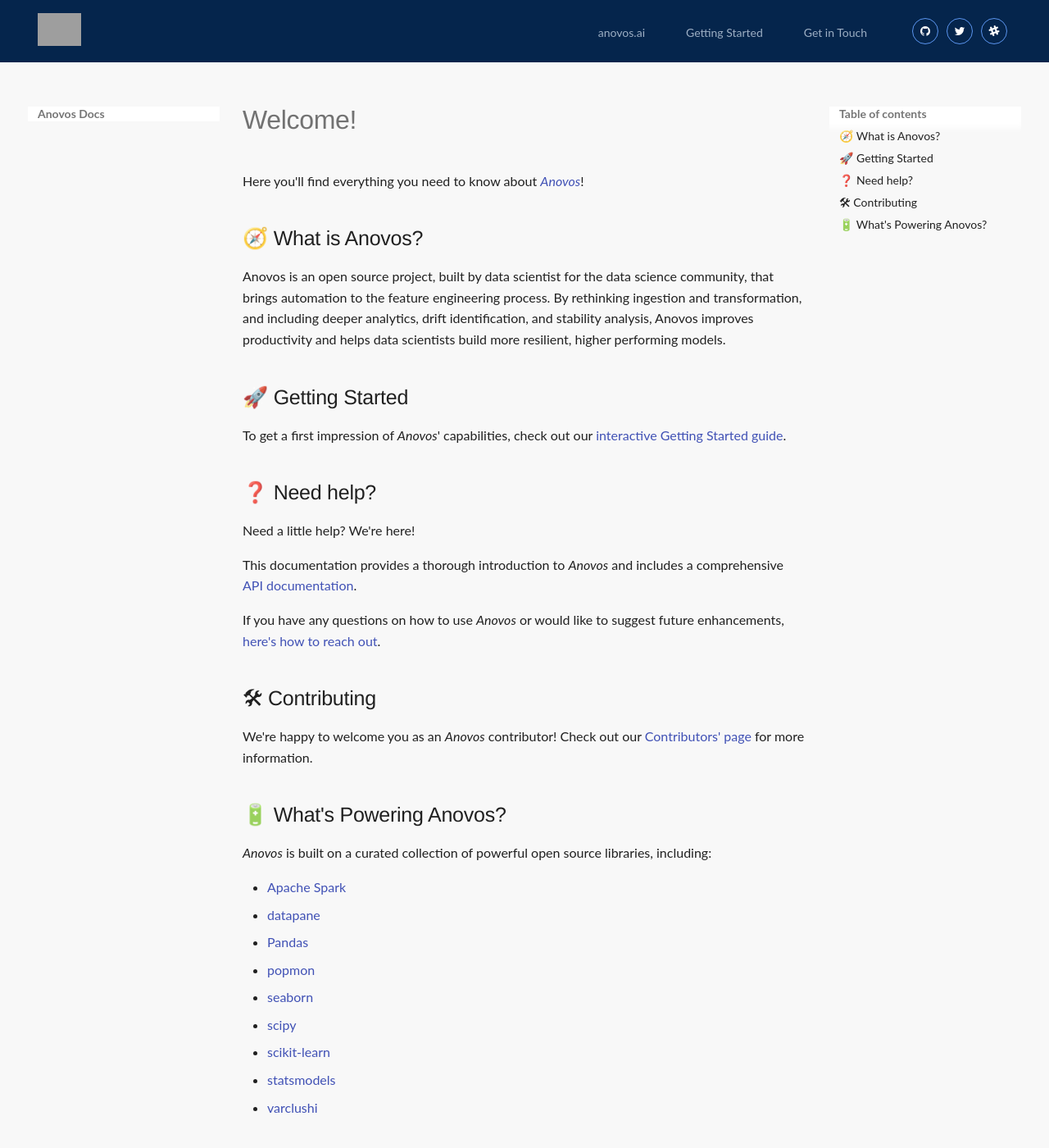
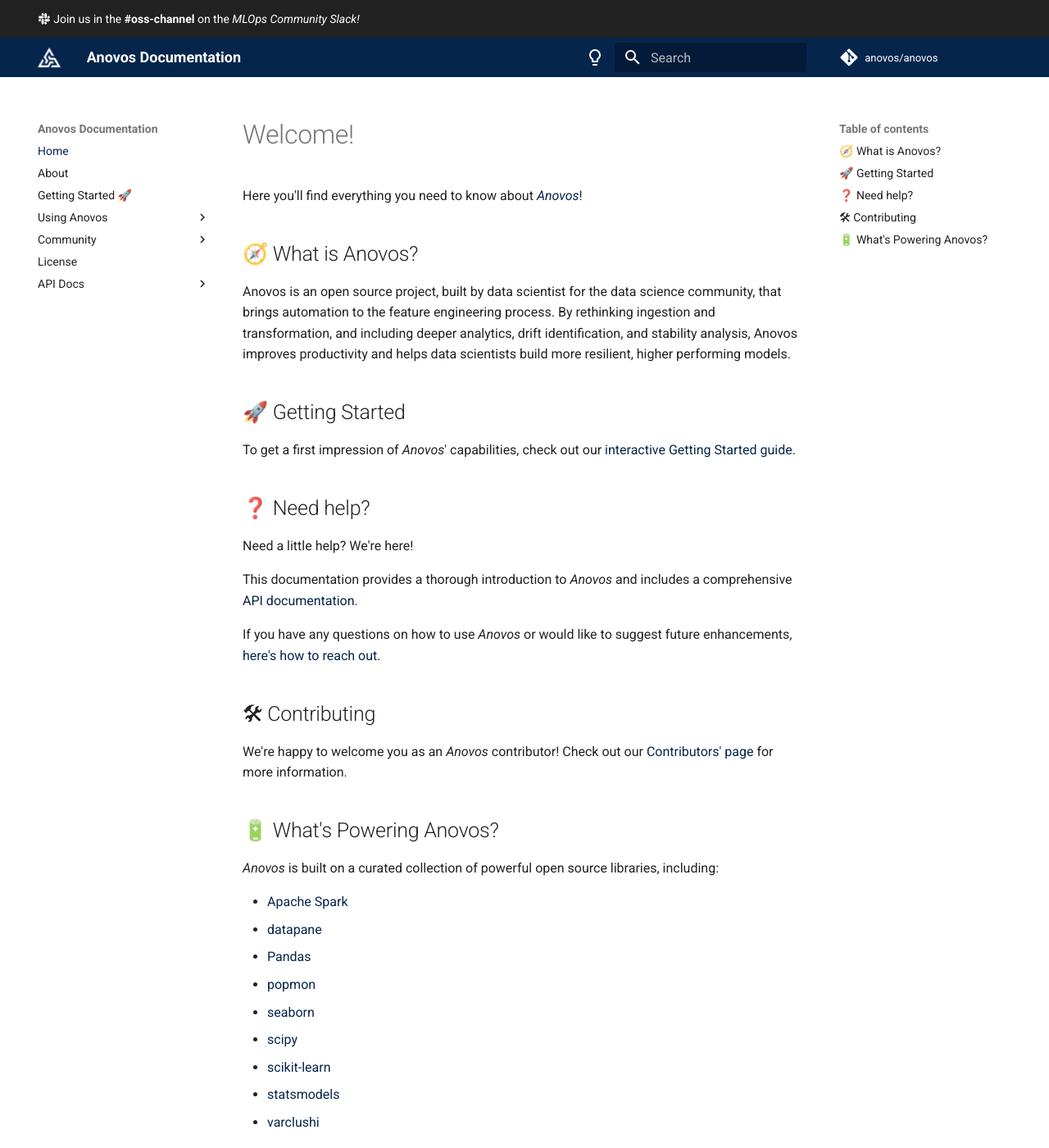
Before and after one commit to anovos/anovos-docs, an MkDocs documentation site: the page built from docs/index.md, in a window 1280 px wide and 1400 px high. Shown: the whole window at 82% size. Built offline with MkDocs 1.6.1 and Material for MkDocs 9.7.7, drawn with Linux system fonts in a browser that asks for light colours; comment, search, counter and statistics services are not loaded; some of the changed text lies outside the part shown; grey boxes are pictures that could not be loaded.

Commit message:
Use native mkdocs-material theme as much as possible to ease maintenance and configuration

```diff
--- a/docs/stylesheets/extra.css
+++ /dev/null
@@ -1,266 +0,0 @@
-root {
-  --md-primary-fg-color:        #3985a9;
-  --md-primary-fg-color--light: #1d5086;
-  --md-primary-fg-color--dark:  #05254c;
-}
-
-body {
-    font-family: Lato, Open Sans, Helvetica, Roboto, Arial, sans-serif;
-    background: #f8f8f8;
-    font-size: .875rem!important
-}
-
-h1,
-h2,
-h3,
-h4,
-h5 {
-    font-family: OpenSans, OpenSans, Helvetica, Roboto, Arial, sans-serif!important;
-    line-height: 1.3
-}
-
-pre, code, kbd {
-    font-family: Source Cdoe Pro, "Liberation Mono", Courier, monospace;
-}
-
-.align-middle {
-    align-items: center;
-}
-
-.grid-x {
-    display: flex;
-    flex-flow: row wrap;
-}
-
-/* Header */
-.menu-toggle {
-    position: absolute;
-    right: 20px;
-    top: 1%;
-    z-index: 10;
-    font-size: 20px;
-    color: #fff;
-}
-
-#site-header {
-    background-color: #05254c;
-    color: #fff;
-    display: block;
-}
-
-.nav {
-    text-align: right;
-}
-
-.logo {
-  margin-right: auto;
-}
-
-.logo img {
-  height: 40px;
-}
-
-.nav-grid-container {
-  padding: 16px;
-}
-
-.nav-grid-section {
-  align-items: center;
-}
-
-.nav ul.social-icons {
-  margin-left: 25px;
-}
-
-.nav a {
-    color: #fff;
-    font-size: 1rem;
-}
-
-.nav ul {
-    margin: 0;
-    padding: 0;
-    list-style-type: none;
-    display: flex;
-    justify-content: flex-end;
-    align-items: center;
-}
-
-.nav ul li {
-    margin: 0 25px;
-}
-
-.nav ul li a {
-    display: inline-block;
-    font-size: 0.8em;
-    font-weight: 400;
-    border-bottom: 1px solid #05254c;
-    color: #9dafc4;
-}
-
-.nav ul li.active a {
-    color: #fff;
-}
-
-.nav ul li a:hover {
-    color: #fff;
-    border-bottom: 1px solid #fff;
-}
-
-.nav ul li.pre {
-    margin: 0 5px;
-}
-
-.nav ul li.pre a {
-    color: #fff;
-    border: 1px solid #5B95EF;
-    border-radius: 50em;
-    padding: 3px;
-    width: 32px;
-    height: 32px;
-    line-height: 1.65;
-    text-align: center;
-    display: block;
-}
-
-.nav ul li.pre a:hover {
-    border: 1px solid #fff;
-}
-
-.md-nav__title .md-nav__button.md-logo img, .md-nav__title .md-nav__button.md-logo svg {
-    width: 100%;
-}
-
-@media print, screen and (max-width:63.99875em) {
-
-  .nav-grid-container {
-    padding-bottom: 0;
-  }
-
-    .nav .nav-items {
-        overflow-y: auto;
-        white-space: nowrap;
-        width: 100%;
-        padding-top: 0;
-        padding-bottom: 20px;
-        padding-left: 20px;
-        padding-right: 20px;
-        margin-top: 30px;
-        order: 3;
-    }
-    .nav ul {
-        display: flex;
-        align-items: center;
-        justify-content: center;
-    }
-    .nav ul li {
-        margin: 0 10px;
-        display: inline
-    }
-    .nav ul li:first-child {
-        margin-left: 0
-    }
-    .nav ul li a {
-        font-size: .875rem;
-        display: inline-block!important
-    }
-
-    .logo img {
-      height: 34px;
-    }
-}
-
-
-/* Footer */
-#footer-wrapper {
-    color: #FFF;
-    padding-top: 20px;
-    padding-bottom: 20px;
-    text-align: center;
-}
-
-#footer-wrapper * {
-    font-size: 14px;
-}
-
-#footer-container {
-    padding: 40px;
-    background: #292c3d;
-}
-
-#footer-wrapper a {
-    font-weight: 600;
-		color: #FFF;
-}
-
-#footer-wrapper a:hover {
-	color: var(--md-accent-fg-color);
-}
-
-#footer-wrapper p {
-    margin-bottom: 5px;
-    margin-top: 0;
-		color: rgba(255, 255, 255, 0.5);
-}
-
-#footer-wrapper .text {
-    margin: 0;
-}
-
-#nav-footer {
-    padding-bottom: 30px;
-}
-
-#nav-footer ul {
-    display: flex;
-    justify-content: center;
-    align-items: baseline;
-    margin: 0;
-    padding: 0;
-    list-style-type: none;
-}
-
-#nav-footer ul li {
-    line-height: 1;
-    list-style-type: none;
-    margin: 0;
-    padding: 0 16px;
-    position: relative;
-}
-
-#nav-footer ul li:last-child {
-    padding-right: 0;
-}
-
-#nav-footer ul li a {
-    line-height: 1;
-    text-decoration: none;
-}
-
-#nav-footer ul li:after {
-    content: "";
-    position: absolute;
-    right: 0;
-    top: 0;
-    width: 1px;
-    height: 100%;
-    border-right: 1px solid rgba(255, 255, 255, 0.25);
-}
-
-#nav-footer ul li:last-child:after {
-    border-right: 0;
-}
-
-.logo-footer svg {
-    vertical-align: middle;
-    display: inline-block;
-    margin-left: 20px;
-}
-
-@media print, screen and (max-width:63.99875em) {
-
-}
-
-.md-footer-nav {display: none}
-.md-header {background-color: var(--md-primary-fg-color--dark)}
-.md-footer {background-color: var(--md-primary-fg-color--dark)}
--- a/mkdocs.yml
+++ b/mkdocs.yml
@@ -1,10 +1,12 @@
-site_name: Anovos Docs
+site_name: Anovos Documentation
 site_url: https://docs.anovos.ai
 site_description: Stable Features yield Resilient Models. Documentation for the Feature Engineering Library Anovos.
 site_author: Anovos Developers, Mobilewalla
 
 repo_url: https://github.com/anovos/anovos-docs
-edit_uri: edit/main/docs
+repo_name: anovos/anovos-docs
+lib_repo_url: https://github.com/anovos/anovos
+lib_repo_name: anovos/anovos
 plugins:
   - search
 markdown_extensions:
@@ -26,15 +28,10 @@
       toggle:
         icon: material/lightbulb-outline
         name: Switch to dark mode
-        primary: deep purple
     - scheme: slate
       toggle:
         icon: material/lightbulb
         name: Switch to light mode
-extra_css:
-  - stylesheets/extra.css
-extra_javascript:
-  - javascript/shortcuts.js
 
 nav:
   - Home: index.md
--- /dev/null
+++ b/overrides/assets/stylesheets/main.css
@@ -0,0 +1,7 @@
+:root>* {
+    --md-primary-fg-color: #05254c;
+}
+
+[data-md-color-scheme=slate] {
+    --md-typeset-a-color: var(--md-accent-fg-color);
+}
--- /dev/null
+++ b/overrides/main.html
@@ -0,0 +1,18 @@
+{% extends "base.html" %}
+
+{% block extrahead %}
+  <!-- Extra style sheets (can't be set in mkdocs.yml due to content hash) -->
+  <link
+    rel="stylesheet"
+    href="{{ 'assets/stylesheets/main.css' | url }}"
+  />
+{% endblock %}
+
+{% block announce %}
+    <a href="https://go.mlops.community/slack" style="color: white;">
+      <span class="twemoji fa-slack">
+      {% include ".icons/fontawesome/brands/slack.svg" %}
+    </span>
+    Join us in the <strong>#oss-channel</strong> on the <em>MLOps Community Slack!</em>
+  </a>
+{% endblock %}
--- a/overrides/partials/footer.html
+++ /dev/null
@@ -1,20 +0,0 @@
-<div id="footer-wrapper" class="middle">
-    <div class="container" id="footer-container">
-        <div class="row">
-            <div class="col-12">
-                <nav id="nav-footer">
-                    <ul>
-                        <li><a href="/community/contributing/" title="">Contributor Guide</a></li>
-                        <li><a href="/community/code-of-conduct/" title="">Code of Conduct</a></li>
-                        <li><a href="/license/" title="">License</a></li>
-                    </ul>
-                </nav>
-                <p>
-                    &copy; 2021 <a href="https://www.anovos.ai">Anovos Developers</a>.
-                </p>
-                <p>
-                </p>
-            </div>
-        </div>
-    </div>
-</div>
--- a/overrides/partials/header.html
+++ /dev/null
@@ -1,41 +0,0 @@
-<link rel="stylesheet" href="https://cdnjs.cloudflare.com/ajax/libs/font-awesome/4.7.0/css/font-awesome.min.css">
-<header id="site-header">
-    <!-- Button to open drawer -->
-    <nav id="nav-main" class="nav">
-        <div class="md-grid nav-grid-container">
-            <section class="md-grid grid-x row align-right nav-grid-section">
-                <a aria-current="page" class="logo" href="/">
-                    <img src="https://anovos.github.io/anovos-docs/assets/logo.png" alt="Anovos Logo">
-                </a>
-                <ul class="nav-items">
-                    <li class="first-nav-item">
-                        <a href="https://www.anovos.ai">anovos.ai</a>
-                    </li>
-                    <li>
-                        <a href="/getting-started/">Getting Started</a>
-                    </li>
-                    <li class="last-nav-item">
-                        <a href="/community/communication/">Get in Touch</a>
-                    </li>
-				</ul>
-                <ul class="social-icons">
-                    <li class="pre">
-                        <a href="https://github.com/anovos/anovos">
-                            <i class="fa fa-github"></i>
-                        </a>
-                    </li>
-                    <li class="pre">
-                        <a href="https://twitter.com/anovos/">
-                            <i class="fa fa-twitter"></i>
-                        </a>
-                    </li>
-                    <li class="pre">
-                        <a href="https://go.mlops.community/slack">
-                            <i class="fa fa-slack"></i>
-                        </a>
-                    </li>
-                </ul>
-            </section>
-        </div>
-    </nav>
-</header>
--- a/overrides/partials/nav.html
+++ /dev/null
@@ -1,22 +0,0 @@
-<nav class="md-nav md-nav--primary" aria-label="{{ lang.t('nav.title') }}" data-md-level="0">
-    <!-- Site title -->
-    <label class="md-nav__title" for="__drawer">
-        <a href="{{ config.site_url | default(nav.homepage.url, true) | url }}" title="{{ config.site_name }}" class="md-nav__button md-logo" aria-label="{{ config.site_name }}">
-        </a>
-        {{ config.site_name }}
-    </label>
-    <!-- Repository containing source -->
-    {% if config.repo_url %}
-    <div class="md-nav__source">
-        {% include "partials/source.html" %}
-    </div>
-    {% endif %}
-    <!-- Render item list -->
-    <ul class="md-nav__list" data-md-scrollfix>
-        {% for nav_item in nav %}
-        {% set path = "nav-" + loop.index | string %}
-        {% set level = 1 %}
-        {% include "partials/nav-item.html" %}
-        {% endfor %}
-    </ul>
-</nav>
--- a/overrides/partials/search.html
+++ /dev/null
@@ -1,27 +0,0 @@
-{% import "partials/language.html" as lang with context %}
-<!-- Search interface -->
-<div class="md-search" data-md-component="search" role="dialog">
-    <label class="md-search__overlay" for="__search"></label>
-    <div class="md-search__inner" role="search">
-        <form class="md-search__form" name="search">
-            <input type="text" class="md-search__input" name="query" aria-label="{{ lang.t('search.placeholder') }}" placeholder="{{ lang.t('search.placeholder') }}" autocapitalize="off" autocorrect="off" autocomplete="off" spellcheck="false" data-md-component="search-query" data-md-state="active" />
-            <label class="md-search__icon md-icon" for="__search">
-                {% include ".icons/material/magnify.svg" %}
-                {% include ".icons/material/arrow-left.svg" %}
-            </label>
-            <button type="reset" class="md-search__icon md-icon" aria-label="{{ lang.t('search.reset') }}" data-md-component="search-reset" tabindex="-1">
-                {% include ".icons/material/close.svg" %}
-            </button>
-        </form>
-        <div class="md-search__output">
-            <div class="md-search__scrollwrap" data-md-scrollfix>
-                <div class="md-search-result" data-md-component="search-result">
-                    <div class="md-search-result__meta">
-                        {{ lang.t("search.result.initializer") }}
-                    </div>
-                    <ol class="md-search-result__list"></ol>
-                </div>
-            </div>
-        </div>
-    </div>
-</div>
--- /dev/null
+++ b/overrides/partials/source.html
@@ -0,0 +1,14 @@
+<a
+  href="{{ config.lib_repo_url }}"
+  title="{{ lang.t('source.link.title') }}"
+  class="md-source"
+  data-md-component="source"
+>
+  <div class="md-source__icon md-icon">
+    {% set icon = config.theme.icon.repo or "fontawesome/brands/git-alt" %}
+    {% include ".icons/" ~ icon ~ ".svg" %}
+  </div>
+  <div class="md-source__repository">
+    {{ config.lib_repo_name }}
+  </div>
+</a>
```
Also changed, not shown: 1 other file.
